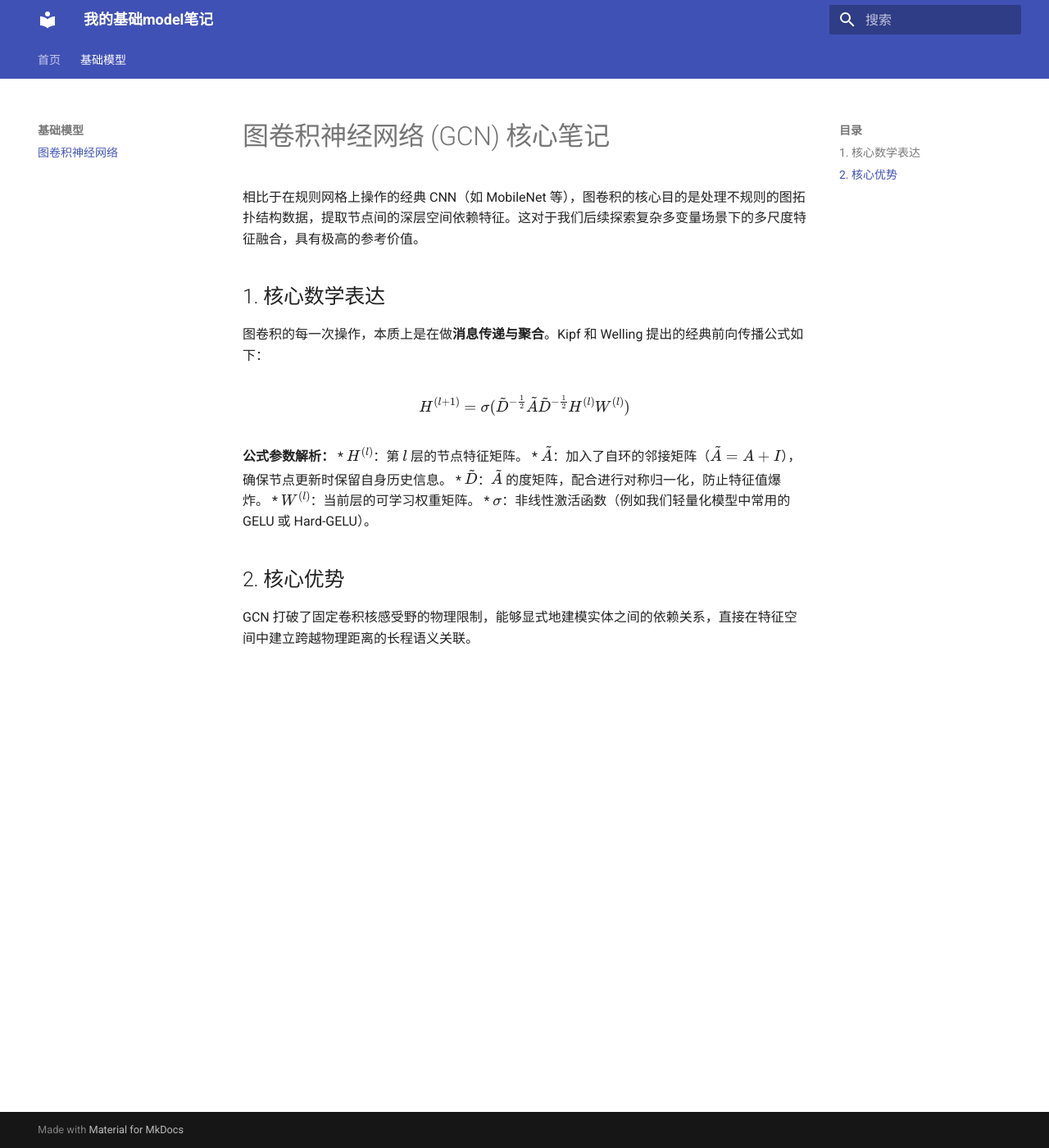
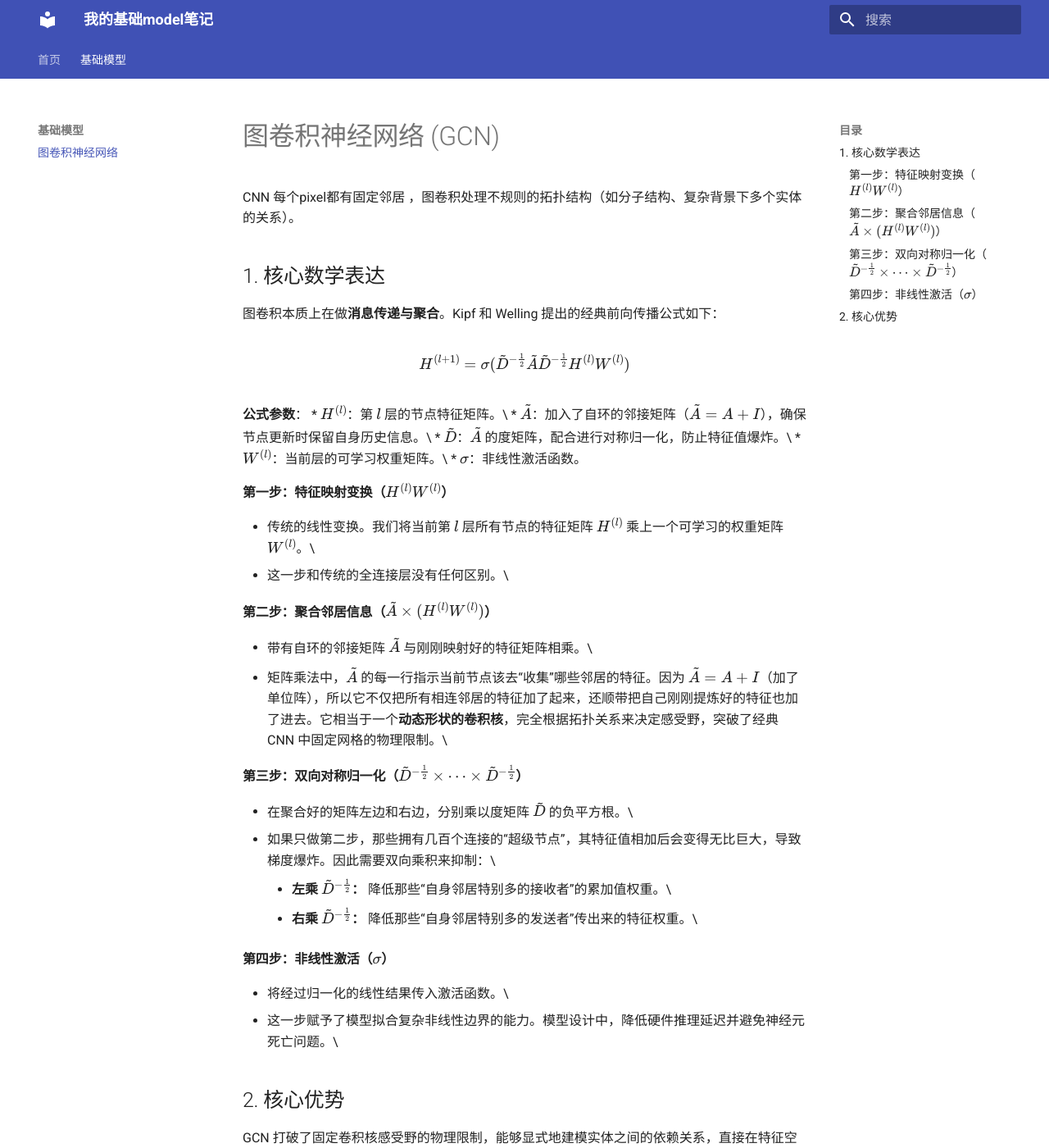
Before and after one commit to Sunny0jialiangzhang/fundamental-model, an MkDocs documentation site: the page built from docs/graph-convolution.md, in a window 1280 px wide and 1400 px high. Shown: the whole window at 82% size. Built offline with MkDocs 1.6.1 and Material for MkDocs 9.7.7, drawn with Linux system fonts in a browser that asks for light colours; some of the changed text lies outside the part shown.

Commit message:
更新GCN

```diff
--- a/docs/graph-convolution.md
+++ b/docs/graph-convolution.md
@@ -1,20 +1,35 @@
-# 图卷积神经网络 (GCN) 核心笔记
+# 图卷积神经网络 (GCN)
 
-相比于在规则网格上操作的经典 CNN（如 MobileNet 等），图卷积的核心目的是处理不规则的图拓扑结构数据，提取节点间的深层空间依赖特征。这对于我们后续探索复杂多变量场景下的多尺度特征融合，具有极高的参考价值。
-
+CNN 每个pixel都有固定邻居 ，图卷积处理不规则的拓扑结构（如分子结构、复杂背景下多个实体的关系）。
 ## 1. 核心数学表达
 
-图卷积的每一次操作，本质上是在做**消息传递与聚合**。Kipf 和 Welling 提出的经典前向传播公式如下：
+图卷积本质上在做**消息传递与聚合**。Kipf 和 Welling 提出的经典前向传播公式如下：
 
 $$H^{(l+1)} = \sigma(\tilde{D}^{-\frac{1}{2}}\tilde{A}\tilde{D}^{-\frac{1}{2}}H^{(l)}W^{(l)})$$
 
-**公式参数解析：**
-* $H^{(l)}$：第 $l$ 层的节点特征矩阵。
-* $\tilde{A}$：加入了自环的邻接矩阵（$\tilde{A} = A + I$），确保节点更新时保留自身历史信息。
-* $\tilde{D}$：$\tilde{A}$ 的度矩阵，配合进行对称归一化，防止特征值爆炸。
-* $W^{(l)}$：当前层的可学习权重矩阵。
-* $\sigma$：非线性激活函数（例如我们轻量化模型中常用的 GELU 或 Hard-GELU）。
+**公式参数**：
+* $H^{(l)}$：第 $l$ 层的节点特征矩阵。\\
+* $\tilde{A}$：加入了自环的邻接矩阵（$\tilde{A} = A + I$），确保节点更新时保留自身历史信息。\\
+* $\tilde{D}$：$\tilde{A}$ 的度矩阵，配合进行对称归一化，防止特征值爆炸。\\
+* $W^{(l)}$：当前层的可学习权重矩阵。\\
+* $\sigma$：非线性激活函数。
 
+#### 第一步：特征映射变换（$H^{(l)}W^{(l)}$）
+*   传统的线性变换。我们将当前第 $l$ 层所有节点的特征矩阵 $H^{(l)}$ 乘上一个可学习的权重矩阵 $W^{(l)}$。\\
+*   这一步和传统的全连接层没有任何区别。\\
+
+#### 第二步：聚合邻居信息（$\tilde{A} \times (H^{(l)}W^{(l)})$）
+*   带有自环的邻接矩阵 $\tilde{A}$ 与刚刚映射好的特征矩阵相乘。\\
+*   矩阵乘法中，$\tilde{A}$ 的每一行指示当前节点该去“收集”哪些邻居的特征。因为 $\tilde{A} = A + I$（加了单位阵），所以它不仅把所有相连邻居的特征加了起来，还顺带把自己刚刚提炼好的特征也加了进去。它相当于一个**动态形状的卷积核**，完全根据拓扑关系来决定感受野，突破了经典 CNN 中固定网格的物理限制。\\
+
+#### 第三步：双向对称归一化（$\tilde{D}^{-\frac{1}{2}} \times \dots \times \tilde{D}^{-\frac{1}{2}}$）
+*   在聚合好的矩阵左边和右边，分别乘以度矩阵 $\tilde{D}$ 的负平方根。\\
+*   如果只做第二步，那些拥有几百个连接的“超级节点”，其特征值相加后会变得无比巨大，导致梯度爆炸。因此需要双向乘积来抑制：\\
+    *   **左乘 $\tilde{D}^{-\frac{1}{2}}$：** 降低那些“自身邻居特别多的接收者”的累加值权重。\\
+    *   **右乘 $\tilde{D}^{-\frac{1}{2}}$：** 降低那些“自身邻居特别多的发送者”传出来的特征权重。\\
+
+#### 第四步：非线性激活（$\sigma$）
+*   将经过归一化的线性结果传入激活函数。\\
+*   这一步赋予了模型拟合复杂非线性边界的能力。模型设计中，降低硬件推理延迟并避免神经元死亡问题。\\
 ## 2. 核心优势
-
-GCN 打破了固定卷积核感受野的物理限制，能够显式地建模实体之间的依赖关系，直接在特征空间中建立跨越物理距离的长程语义关联。
+GCN 打破了固定卷积核感受野的物理限制，能够显式地建模实体之间的依赖关系，直接在特征空间中建立跨越物理距离的长程语义关联。\\
```
